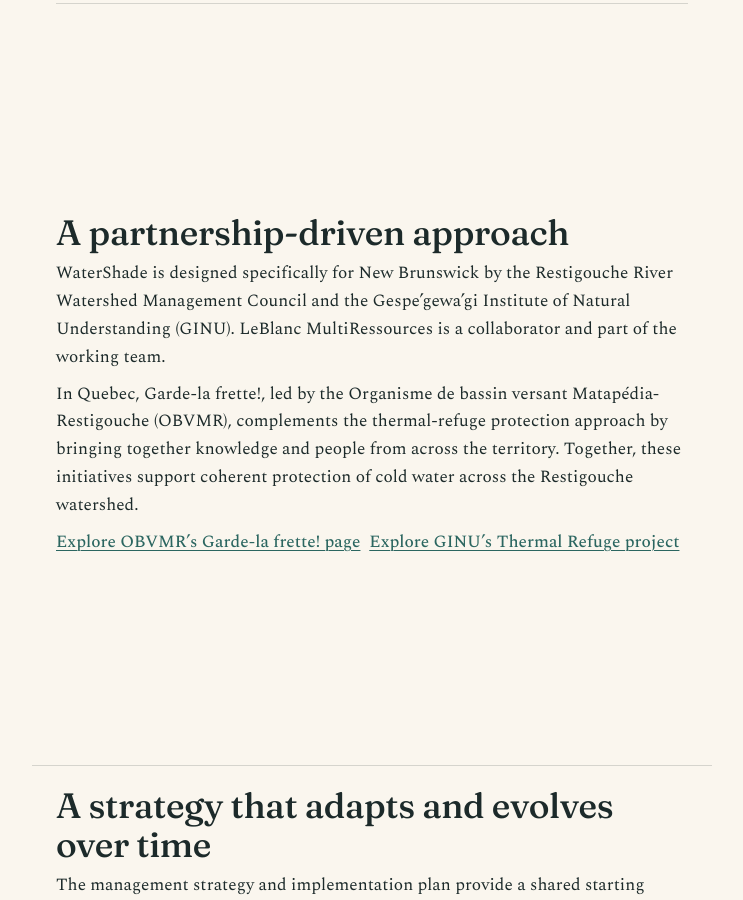
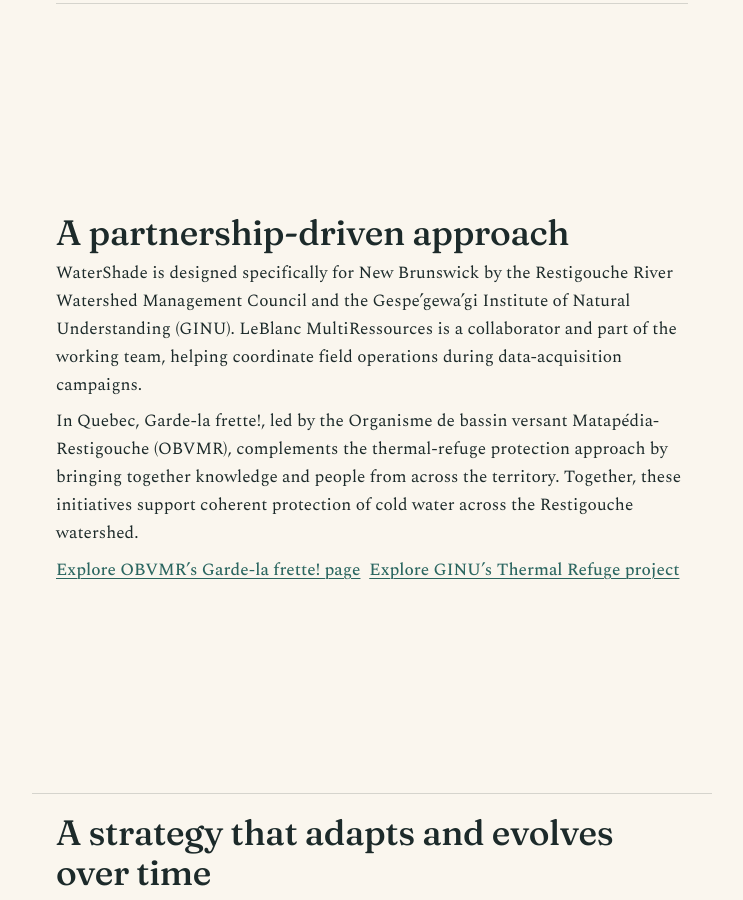
Before and after one commit to foxah047-stack/secure, a Jekyll site: the page built from _projects/watershade.md, in a window 1280 px wide and 900 px high, scrolled down 3913 px. Shown: the whole window, without its empty margins (268-1011 px from the left). Built offline with Jekyll 4.4.1, drawn with Linux system fonts in a browser that asks for light colours; some web fonts are replaced.

Commit message:
Clarify LeBlanc field coordination role

```diff
--- a/_projects/watershade.md
+++ b/_projects/watershade.md
@@ -277,7 +277,7 @@
   <section class="ws-reveal">
     <div class="ws-in">
       <h2>Une démarche portée par des partenariats</h2>
-      <p>WaterShade est conçu spécifiquement pour le Nouveau-Brunswick par le Conseil de gestion du bassin versant de la rivière Restigouche et le Gespe’gewa’gi Institute of Natural Understanding (GINU). LeBlanc MultiRessources agit comme collaborateur et fait partie de l’équipe de travail.</p>
+      <p>WaterShade est conçu spécifiquement pour le Nouveau-Brunswick par le Conseil de gestion du bassin versant de la rivière Restigouche et le Gespe’gewa’gi Institute of Natural Understanding (GINU). LeBlanc MultiRessources agit comme collaborateur et fait partie de l’équipe de travail, en permettant l’articulation sur le terrain lors des campagnes d’acquisition de données.</p>
       <p>Au Québec, le projet Garde-la frette!, chapeauté par l’Organisme de bassin versant Matapédia-Restigouche (OBVMR), complète l’approche de protection des refuges thermiques en mobilisant les connaissances et les acteurs du territoire. Ensemble, ces initiatives soutiennent une protection cohérente des eaux froides à l’échelle du bassin versant de la Restigouche.</p>
       <p class="ws-partner-links"><a href="https://www.matapediarestigouche.org/garde-la-frette" target="_blank" rel="noopener">Découvrir Garde-la frette! de l’OBVMR</a><a href="https://ginu.co/?p=2902" target="_blank" rel="noopener">Découvrir le projet Thermal Refuge de GINU</a></p>
     </div>
@@ -310,7 +310,7 @@
     <li><span class="n">2025</span><div><h3>Focusing on priority assets</h3><p>Development of conservation plans for selected sub-watersheds, thermal-regime characterization and ongoing data collection to guide interventions.</p></div></li>
     <li><span class="n">2026</span><div><h3>Optimizing conservation plans</h3><p>Plan updates, addition of flow data, continued thermal monitoring and collaboration with the department to align management actions.</p></div></li>
   </ol></div></section>
-  <section class="ws-reveal"><div class="ws-in"><h2>A partnership-driven approach</h2><p>WaterShade is designed specifically for New Brunswick by the Restigouche River Watershed Management Council and the Gespe’gewa’gi Institute of Natural Understanding (GINU). LeBlanc MultiRessources is a collaborator and part of the working team.</p><p>In Quebec, Garde-la frette!, led by the Organisme de bassin versant Matapédia-Restigouche (OBVMR), complements the thermal-refuge protection approach by bringing together knowledge and people from across the territory. Together, these initiatives support coherent protection of cold water across the Restigouche watershed.</p><p class="ws-partner-links"><a href="https://www.matapediarestigouche.org/garde-la-frette" target="_blank" rel="noopener">Explore OBVMR’s Garde-la frette! page</a><a href="https://ginu.co/?p=2902" target="_blank" rel="noopener">Explore GINU’s Thermal Refuge project</a></p></div></section>
+  <section class="ws-reveal"><div class="ws-in"><h2>A partnership-driven approach</h2><p>WaterShade is designed specifically for New Brunswick by the Restigouche River Watershed Management Council and the Gespe’gewa’gi Institute of Natural Understanding (GINU). LeBlanc MultiRessources is a collaborator and part of the working team, helping coordinate field operations during data-acquisition campaigns.</p><p>In Quebec, Garde-la frette!, led by the Organisme de bassin versant Matapédia-Restigouche (OBVMR), complements the thermal-refuge protection approach by bringing together knowledge and people from across the territory. Together, these initiatives support coherent protection of cold water across the Restigouche watershed.</p><p class="ws-partner-links"><a href="https://www.matapediarestigouche.org/garde-la-frette" target="_blank" rel="noopener">Explore OBVMR’s Garde-la frette! page</a><a href="https://ginu.co/?p=2902" target="_blank" rel="noopener">Explore GINU’s Thermal Refuge project</a></p></div></section>
   <section class="ws-reveal"><div class="ws-in ws-close"><h2>A strategy that adapts and evolves over time</h2><p>The management strategy and implementation plan provide a shared starting point. WaterShade evolves with new data, field results, partner knowledge and changing conditions across the watershed.</p></div></section>
   </div>
 </article>
```
